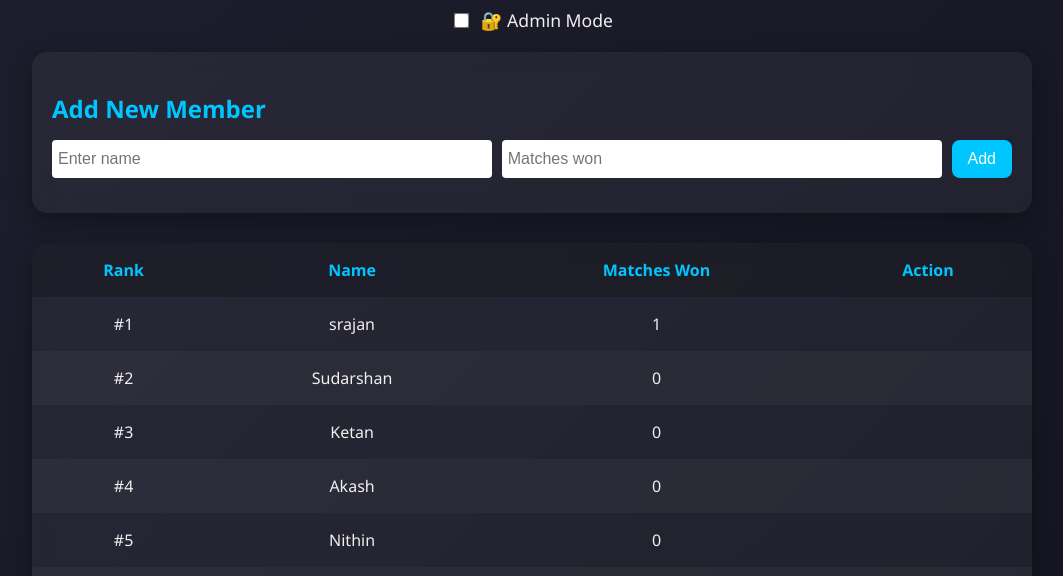
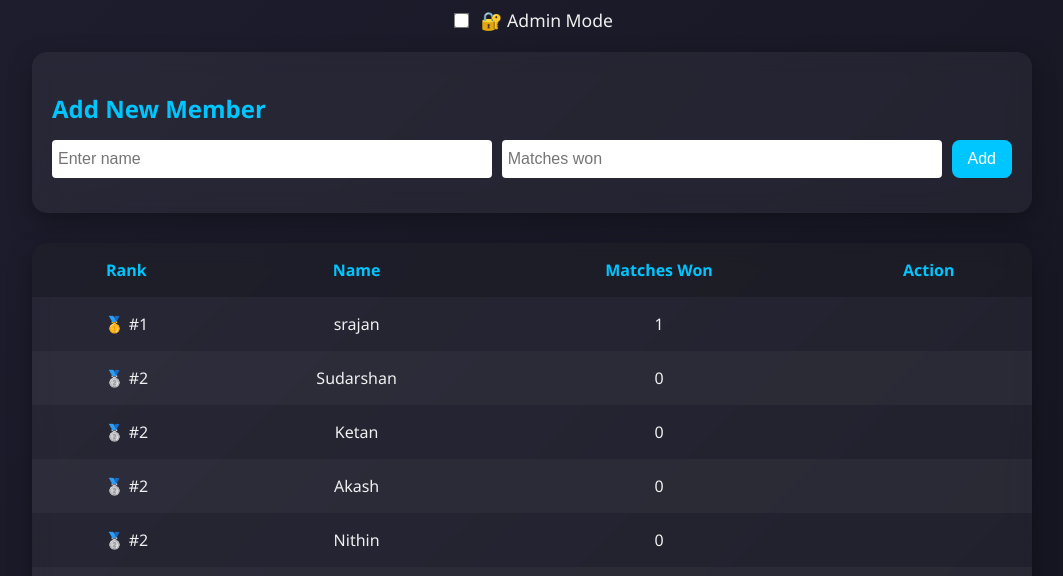
Before and after one commit to srajanpoojari01/newrepo, a plain HTML site: page index.html in a window 1280 px wide. Shown: the part 224-800 px from the top of the page, without its empty margins (108-1171 px from the left). Drawn offline with nearby package versions, Linux system fonts and the light colour scheme.

Commit message:
Updated index.html

```diff
--- a/index.html
+++ b/index.html
@@ -126,32 +126,27 @@
       transform: scale(1.2);
       margin-right: 8px;
     }
+
     @media (max-width: 768px) {
       h1 {
         font-size: 2em;
       }
-
       .form-container {
         padding: 15px;
       }
-
       .form-group input {
         font-size: 0.9em;
       }
-
       .leaderboard th, .leaderboard td {
         padding: 12px 15px;
       }
-
       .add-btn {
         padding: 8px 12px;
         font-size: 0.9em;
       }
-
       canvas {
         height: 300px !important;
       }
-
       .container {
         padding: 20px;
       }
@@ -161,34 +156,25 @@
       .form-group {
         flex-direction: column;
       }
-
       .form-group input {
         width: 100%;
       }
-
       .leaderboard th, .leaderboard td {
         padding: 10px 12px;
       }
-
       .add-btn {
         width: 100%;
       }
-
       canvas {
         height: 250px !important;
       }
     }
-
   </style>
 </head>
 <body>
   <div class="container">
-
     <img src="monisha.jpg" alt="Logo" class="logo" />
-
-
     <h1>MONISHA TROPHY 2025</h1>
-
 
     <div class="admin-toggle">
       <label>
@@ -224,6 +210,8 @@
   <script>
     const adminPassword = "admin123";
     let isAdmin = false;
+    let chart;
+
     let players = [
       { name: "srajan", wins: 1 },
       { name: "Sudarshan", wins: 0 },
@@ -241,25 +229,20 @@
       { name: "Vijeth", wins: 0 }
     ];
 
-    let chart;
-
     function checkAdminPassword() {
       const adminCheckbox = document.getElementById("adminToggle");
-
       if (adminCheckbox.checked) {
         const password = prompt("Enter admin password:");
-
         if (password === adminPassword) {
           isAdmin = true;
-          renderLeaderboard();
         } else {
           alert("Incorrect password!");
           adminCheckbox.checked = false;
         }
       } else {
         isAdmin = false;
+      }
       renderLeaderboard();
-      }
     }
 
     function renderLeaderboard() {
@@ -268,11 +251,27 @@
       const tableBody = document.getElementById("leaderboard-body");
       tableBody.innerHTML = "";
 
+      let previousWins = null;
+      let currentRank = 0;
+      let skip = 1;
+      let rankCounter = 0;
+      let trophyIcons = ["🥇", "🥈", "🥉"];
+
       players.forEach((player, index) => {
+        if (player.wins !== previousWins) {
+          currentRank += skip;
+          skip = 1;
+          rankCounter++;
+        } else {
+          skip++;
+        }
+
+        previousWins = player.wins;
+        const trophy = rankCounter <= 3 ? `${trophyIcons[rankCounter - 1]} ` : "";
+
         const row = document.createElement("tr");
-
         row.innerHTML = `
-          <td>#${index + 1}</td>
+          <td>${trophy}#${currentRank}</td>
           <td><span>${player.name}</span></td>
           <td><span>${player.wins}</span></td>
           <td>${isAdmin ? '<button class="edit-btn">Edit</button>' : ''}</td>
@@ -341,10 +340,7 @@
 
     function renderChart() {
       const ctx = document.getElementById("matchesChart").getContext("2d");
-
-      if (chart) {
-        chart.destroy();
-      }
+      if (chart) chart.destroy();
 
       chart = new Chart(ctx, {
         type: "bar",
```
Lines whose indentation alone changed are shown as unchanged.
